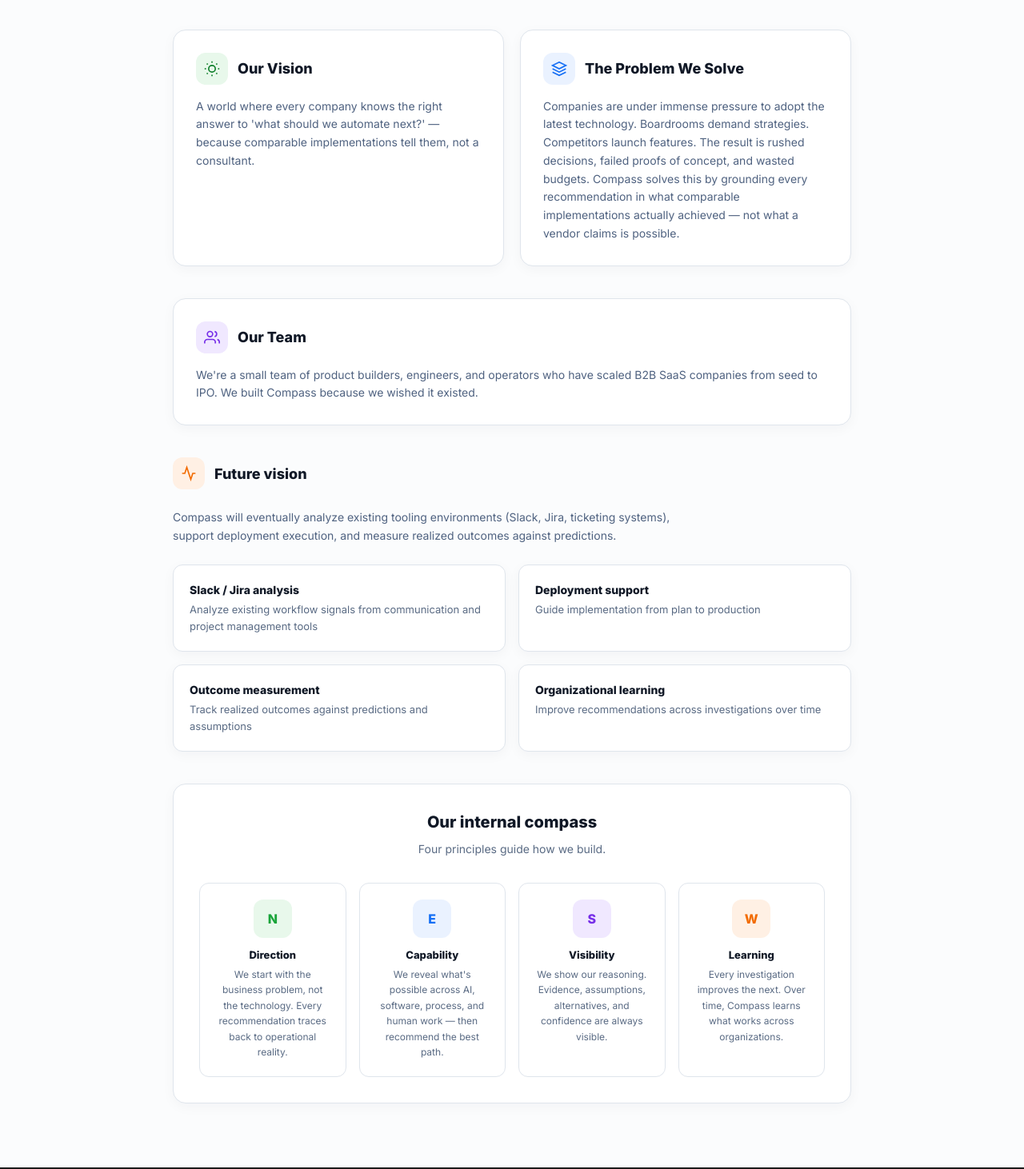
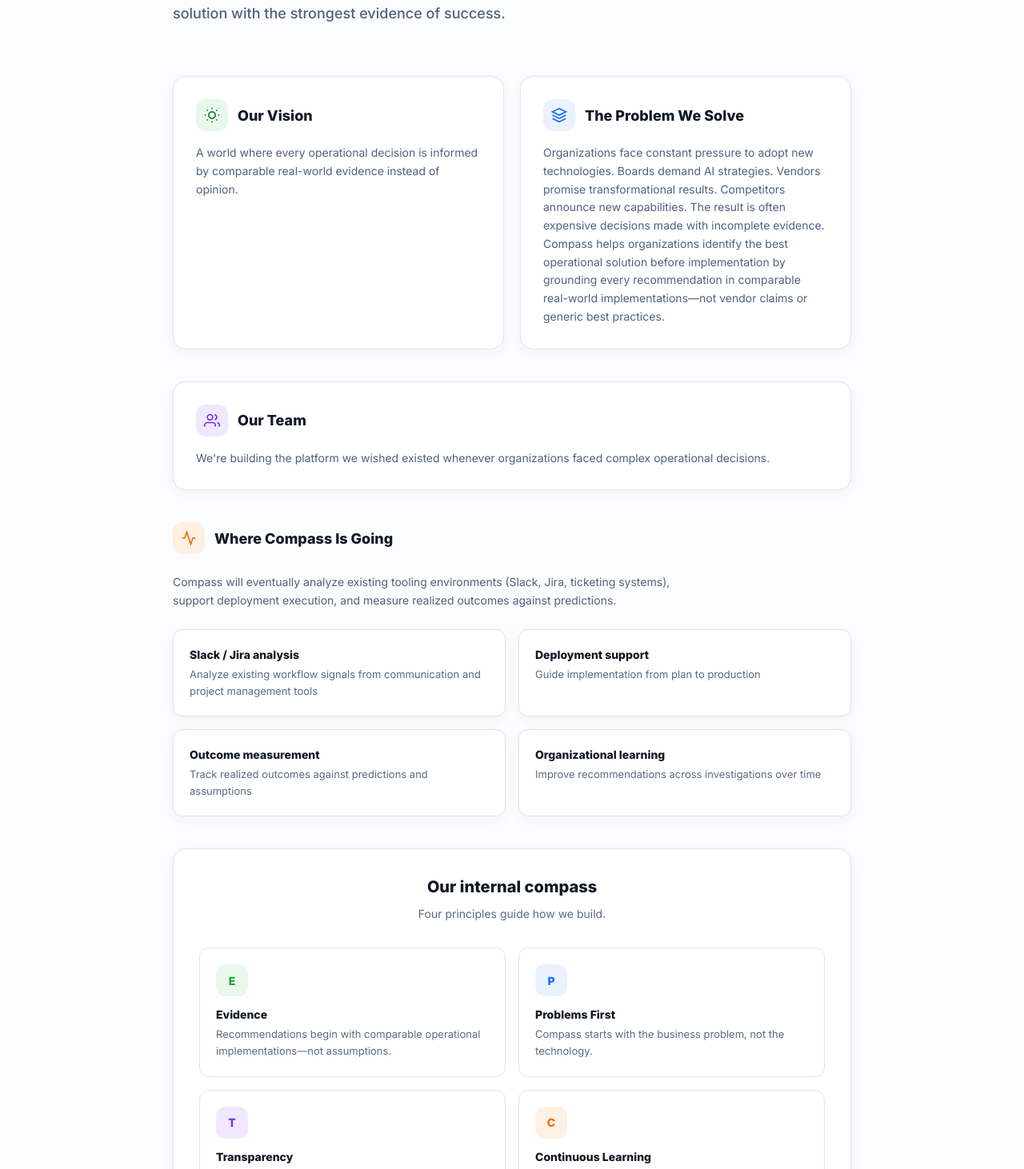
Before and after one commit to smithar106/Compass-Web, a Next.js app: page /about in a window 1280 px wide. Shown: the part 268-1730 px from the top of the page at 80% size. Built offline with nearby package versions, Linux system fonts and the light colour scheme.

Commit message:
About page: rewrite for evidence category positioning, remove founder claims, replace compass directions with principles; privacy: update contact email

```diff
--- a/src/app/about/page.tsx
+++ b/src/app/about/page.tsx
@@ -73,16 +73,16 @@ export default function AboutPage() {
           <div className="bg-white border border-[#dfe5ec] rounded-2xl p-8 shadow-[0_4px_16px_rgba(15,23,42,0.04)]">
             <h2 className="text-[20px] font-extrabold text-[#101826] text-center m-0 mb-2">{site.about.compass.headline}</h2>
             <p className="text-[14px] text-[#5a6b84] text-center mb-8">{site.about.compass.subtitle}</p>
-            <div className="grid grid-cols-2 md:grid-cols-4 gap-4">
-              {site.about.compass.directions.map((d, i) => {
+            <div className="grid grid-cols-2 gap-4">
+              {site.about.compass.principles.map((p, i) => {
                 const colors = ["text-brand-green bg-brand-green-light", "text-brand-blue bg-brand-blue-light", "text-brand-purple bg-brand-purple-light", "text-brand-orange bg-brand-orange-light"];
                 return (
-                  <div key={d.name} className="text-center p-5 border border-[#dfe5ec] rounded-xl">
-                    <div className={`w-12 h-12 rounded-xl flex items-center justify-center mx-auto mb-3 ${colors[i]}`}>
-                      <span className="text-[16px] font-extrabold">{d.name[0]}</span>
+                  <div key={p.title} className="text-left p-5 border border-[#dfe5ec] rounded-xl">
+                    <div className={`w-10 h-10 rounded-xl flex items-center justify-center mb-3 ${colors[i]}`}>
+                      <span className="text-[14px] font-extrabold">{p.title[0]}</span>
                     </div>
-                    <h3 className="text-[13px] font-extrabold text-[#101826] m-0 mb-1">{d.label}</h3>
-                    <p className="text-[12px] text-[#5a6b84] leading-relaxed m-0">{d.description}</p>
+                    <h3 className="text-[14px] font-extrabold text-[#101826] m-0 mb-1">{p.title}</h3>
+                    <p className="text-[13px] text-[#5a6b84] leading-relaxed m-0">{p.description}</p>
                   </div>
                 );
               })}
--- a/src/app/privacy/page.tsx
+++ b/src/app/privacy/page.tsx
@@ -40,7 +40,7 @@ export default function PrivacyPage() {
 
           <h2 className="text-subhead font-semibold text-ink mt-8">5. Your Rights</h2>
           <p>
-            You have the right to access, correct, or delete your personal information. You may also withdraw consent for data processing at any time. To exercise these rights, contact us at privacy@compass-ai.com.
+            You have the right to access, correct, or delete your personal information. You may also withdraw consent for data processing at any time. To exercise these rights, contact us at smithar106@gmail.com.
           </p>
 
           <h2 className="text-subhead font-semibold text-ink mt-8">6. Changes to This Policy</h2>
@@ -50,7 +50,7 @@ export default function PrivacyPage() {
 
           <h2 className="text-subhead font-semibold text-ink mt-8">7. Contact</h2>
           <p>
-            If you have questions about this Privacy Policy, please contact us at privacy@compass-ai.com.
+            If you have questions about this Privacy Policy, please contact us at smithar106@gmail.com.
           </p>
         </section>
       </div>
--- a/src/content/site.ts
+++ b/src/content/site.ts
@@ -108,7 +108,7 @@ export const site = {
   },
 
   footer: {
-    description: "Founded by operators and product leaders who have scaled enterprise software.",
+    description: "Built for organizations making high-stakes operational decisions.",
     copyright: `© ${new Date().getFullYear()} Compass. All rights reserved.`,
     columns: [
       {
@@ -130,12 +130,12 @@ export const site = {
   },
 
   about: {
-    mission: "Replace opinion-based automation decisions with evidence-backed paths grounded in comparable real-world implementations.",
-    vision: "A world where every company knows the right answer to 'what should we automate next?' — because comparable implementations tell them, not a consultant.",
-    problem: "Companies are under immense pressure to adopt the latest technology. Boardrooms demand strategies. Competitors launch features. The result is rushed decisions, failed proofs of concept, and wasted budgets. Compass solves this by grounding every recommendation in what comparable implementations actually achieved — not what a vendor claims is possible.",
-    team: "We're a small team of product builders, engineers, and operators who have scaled B2B SaaS companies from seed to IPO. We built Compass because we wished it existed.",
+    mission: "Compass is the evidence-based decision intelligence platform organizations use before committing to operational change. We compare your operational challenges against comparable real-world implementations to identify the solution with the strongest evidence of success.",
+    vision: "A world where every operational decision is informed by comparable real-world evidence instead of opinion.",
+    problem: "Organizations face constant pressure to adopt new technologies. Boards demand AI strategies. Vendors promise transformational results. Competitors announce new capabilities. The result is often expensive decisions made with incomplete evidence. Compass helps organizations identify the best operational solution before implementation by grounding every recommendation in comparable real-world implementations\u2014not vendor claims or generic best practices.",
+    team: "We're building the platform we wished existed whenever organizations faced complex operational decisions.",
     futureVision: {
-      headline: "Future vision",
+      headline: "Where Compass Is Going",
       body: "Compass will eventually analyze existing tooling environments (Slack, Jira, ticketing systems), support deployment execution, and measure realized outcomes against predictions.",
       items: [
         { title: "Slack / Jira analysis", description: "Analyze existing workflow signals from communication and project management tools" },
@@ -147,11 +147,11 @@ export const site = {
     compass: {
       headline: "Our internal compass",
       subtitle: "Four principles guide how we build.",
-      directions: [
-        { name: "North", label: "Direction", description: "We start with the business problem, not the technology. Every recommendation traces back to operational reality." },
-        { name: "East", label: "Capability", description: "We reveal what's possible across AI, software, process, and human work — then recommend the best path." },
-        { name: "South", label: "Visibility", description: "We show our reasoning. Evidence, assumptions, alternatives, and confidence are always visible." },
-        { name: "West", label: "Learning", description: "Every investigation improves the next. Over time, Compass learns what works across organizations." },
+      principles: [
+        { title: "Evidence", description: "Recommendations begin with comparable operational implementations\u2014not assumptions." },
+        { title: "Problems First", description: "Compass starts with the business problem, not the technology." },
+        { title: "Transparency", description: "Every recommendation includes supporting evidence, assumptions, and alternatives." },
+        { title: "Continuous Learning", description: "As the evidence graph grows, Compass becomes increasingly capable of identifying comparable implementations." },
       ],
     },
   },
```
